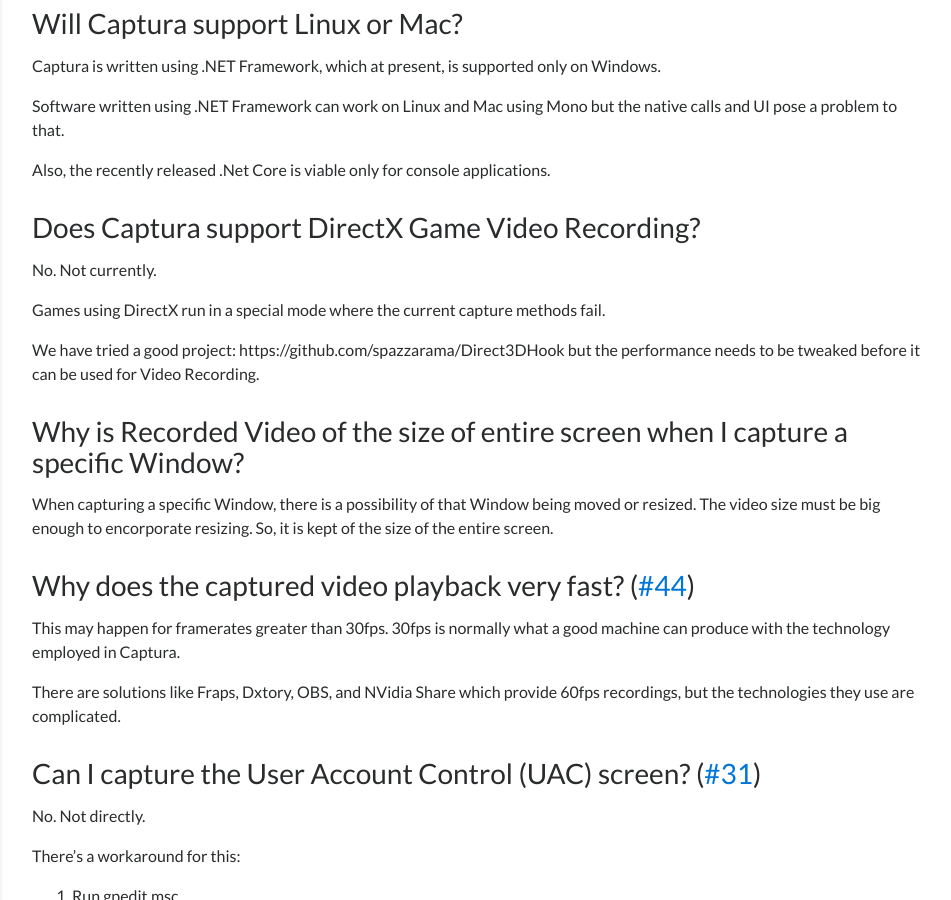
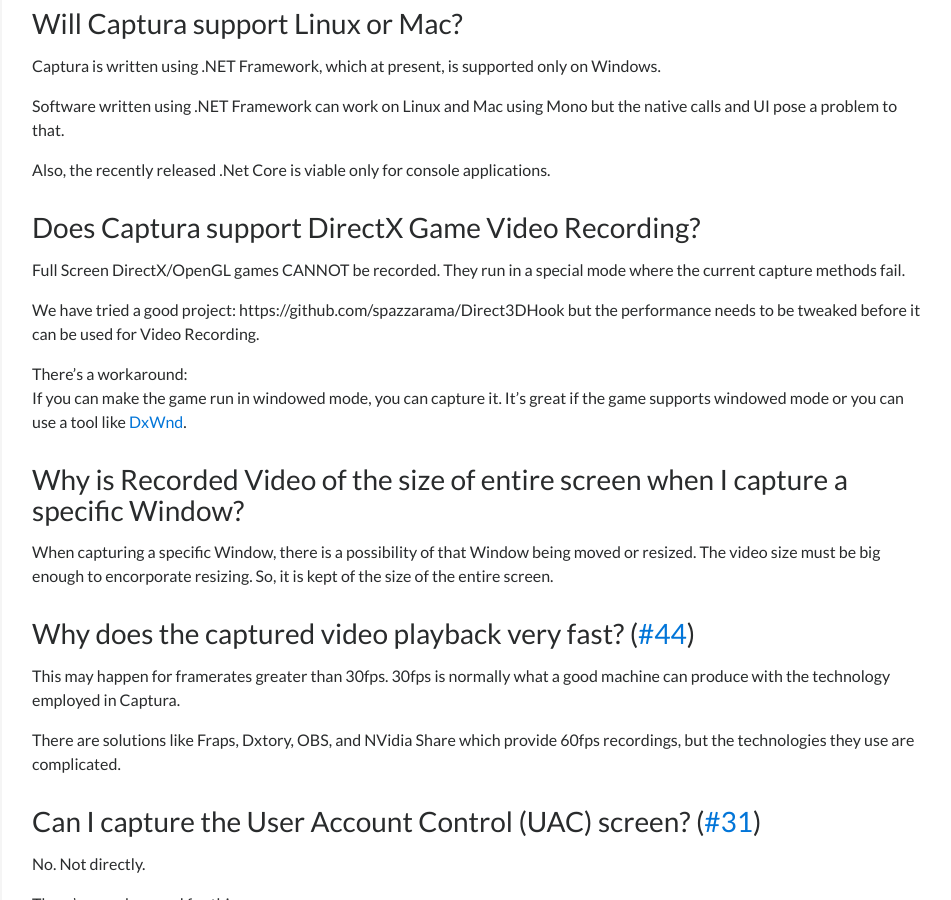
Before and after one commit to MathewSachin/Captura, a Jekyll site: the page built from faq.md, in a window 1280 px wide and 900 px high, scrolled down 372 px. Shown: the whole window, without its empty margins (68-1019 px from the left). Built offline with Jekyll 4.4.1, drawn with Linux system fonts in a browser that asks for light colours; nearby versions of some CDN libraries; comment, search, counter and statistics services are not loaded.

Commit message:
update faq

```diff
--- a/faq.md
+++ b/faq.md
@@ -12,11 +12,14 @@
 Also, the recently released .Net Core is viable only for console applications.
 
 ### Does Captura support DirectX Game Video Recording?
-No. Not currently.
-
-Games using DirectX run in a special mode where the current capture methods fail.
+Full Screen DirectX/OpenGL games CANNOT be recorded.
+They run in a special mode where the current capture methods fail.
 
 We have tried a good project: https://github.com/spazzarama/Direct3DHook but the performance needs to be tweaked before it can be used for Video Recording.
+
+There's a workaround:
+If you can make the game run in windowed mode, you can capture it.
+It's great if the game supports windowed mode or you can use a tool like [DxWnd](https://sourceforge.net/projects/dxwnd/).
 
 ### Why is Recorded Video of the size of entire screen when I capture a specific Window?
 When capturing a specific Window, there is a possibility of that Window being moved or resized.
```
